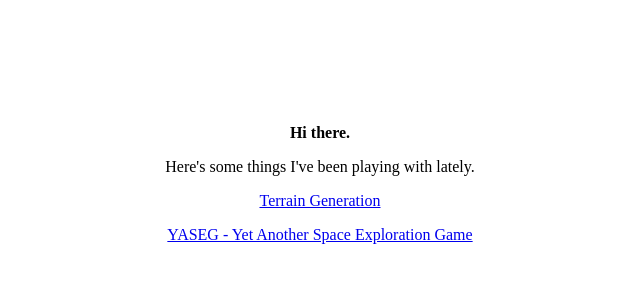
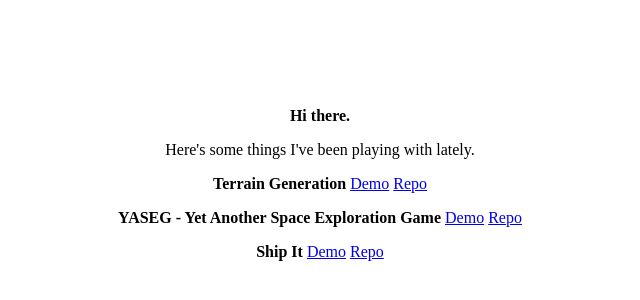
Before and after one commit to garrows/garrows.github.io, a plain HTML site: page index.html in a window 1280 px wide. Shown: the part 216-516 px from the top of the page, without its empty margins (320-960 px from the left). Drawn offline with Linux system fonts and the light colour scheme.

Commit message:
Added ship it and code links

```diff
--- a/index.html
+++ b/index.html
@@ -12,9 +12,11 @@
 
             <p>Here's some things I've been playing with lately.</p>
 
-            <p><a href="https://garrows.github.io/js13k-terrain/">Terrain Generation</a></p>
+            <p><b>Terrain Generation</b> <a href="https://garrows.github.io/js13k-terrain/">Demo</a> <a href="https://github.com/garrows/js13k-terrain/">Repo</a></p>
 
-            <p><a href="https://garrows.github.io/YASEG/">YASEG - Yet Another Space Exploration Game</a></p>
+            <p><b>YASEG - Yet Another Space Exploration Game</b> <a href="https://garrows.github.io/YASEG/">Demo</a> <a href="https://github.com/garrows/YASEG/">Repo</a></p>
+
+            <p><b>Ship It</b> <a href="https://garrows.github.io/ship-it/">Demo</a> <a href="https://github.com/garrows/ship-it/">Repo</a></p>
 
         </div>
     </div>
```
